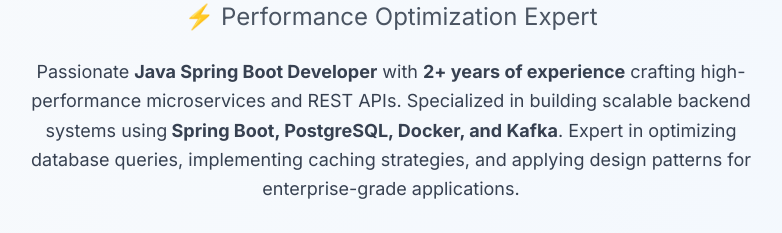
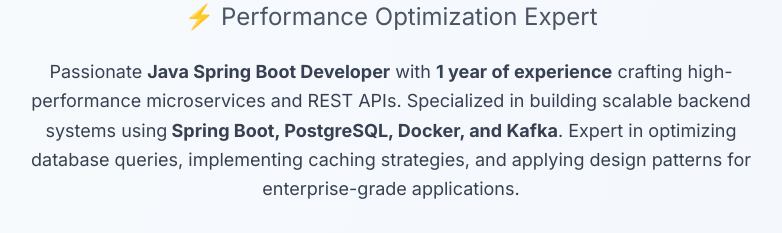
Before and after one commit to siddeshwarv/My_Portfolio, a Next.js app: page / in a window 1280 px wide. Shown: the part 435-668 px from the top of the page, without its empty margins (249-1031 px from the left). Built offline with nearby package versions, Linux system fonts and the light colour scheme.

Commit message:
Updated experience

```diff
--- a/components/hero.tsx
+++ b/components/hero.tsx
@@ -1,5 +1,5 @@
-import { Github, Linkedin, Mail, Phone, FileText } from "lucide-react"
-import { Button } from "@/components/ui/button"
+import { Github, Linkedin, Mail, Phone, FileText } from "lucide-react";
+import { Button } from "@/components/ui/button";
 
 export default function Hero() {
   return (
@@ -11,23 +11,31 @@ export default function Hero() {
             alt="Siddeshwar Vasam"
             className="w-48 h-48 rounded-full mx-auto mb-6 border-4 border-white shadow-2xl object-cover object-top"
           />
-          <h1 className="text-5xl md:text-6xl font-bold text-gray-900 mb-4">Siddeshwar Vasam</h1>
+          <h1 className="text-5xl md:text-6xl font-bold text-gray-900 mb-4">
+            Siddeshwar Vasam
+          </h1>
           <div className="text-xl md:text-2xl text-gray-600 mb-6">
             <span className="block">☕ Java Spring Boot Developer</span>
             <span className="block">🏗️ Microservices Architect</span>
             <span className="block">⚡ Performance Optimization Expert</span>
           </div>
           <p className="text-lg text-gray-700 max-w-3xl mx-auto mb-8 leading-relaxed">
-            Passionate <strong>Java Spring Boot Developer</strong> with <strong>2+ years of experience</strong> crafting
-            high-performance microservices and REST APIs. Specialized in building scalable backend systems using
-            <strong> Spring Boot, PostgreSQL, Docker, and Kafka</strong>. Expert in optimizing database queries,
-            implementing caching strategies, and applying design patterns for enterprise-grade applications.
+            Passionate <strong>Java Spring Boot Developer</strong> with{" "}
+            <strong>1 year of experience</strong> crafting high-performance
+            microservices and REST APIs. Specialized in building scalable
+            backend systems using
+            <strong> Spring Boot, PostgreSQL, Docker, and Kafka</strong>. Expert
+            in optimizing database queries, implementing caching strategies, and
+            applying design patterns for enterprise-grade applications.
           </p>
         </div>
 
         <div className="flex flex-wrap justify-center gap-4 mb-8">
           <Button asChild className="bg-blue-600 hover:bg-blue-700">
-            <a href="mailto:siddeshwar.vasam@gmail.com" className="flex items-center gap-2">
+            <a
+              href="mailto:siddeshwar.vasam@gmail.com"
+              className="flex items-center gap-2"
+            >
               <Mail className="w-4 h-4" />
               Email Me
             </a>
@@ -79,5 +87,5 @@ export default function Hero() {
         </div>
       </div>
     </section>
-  )
+  );
 }
```
